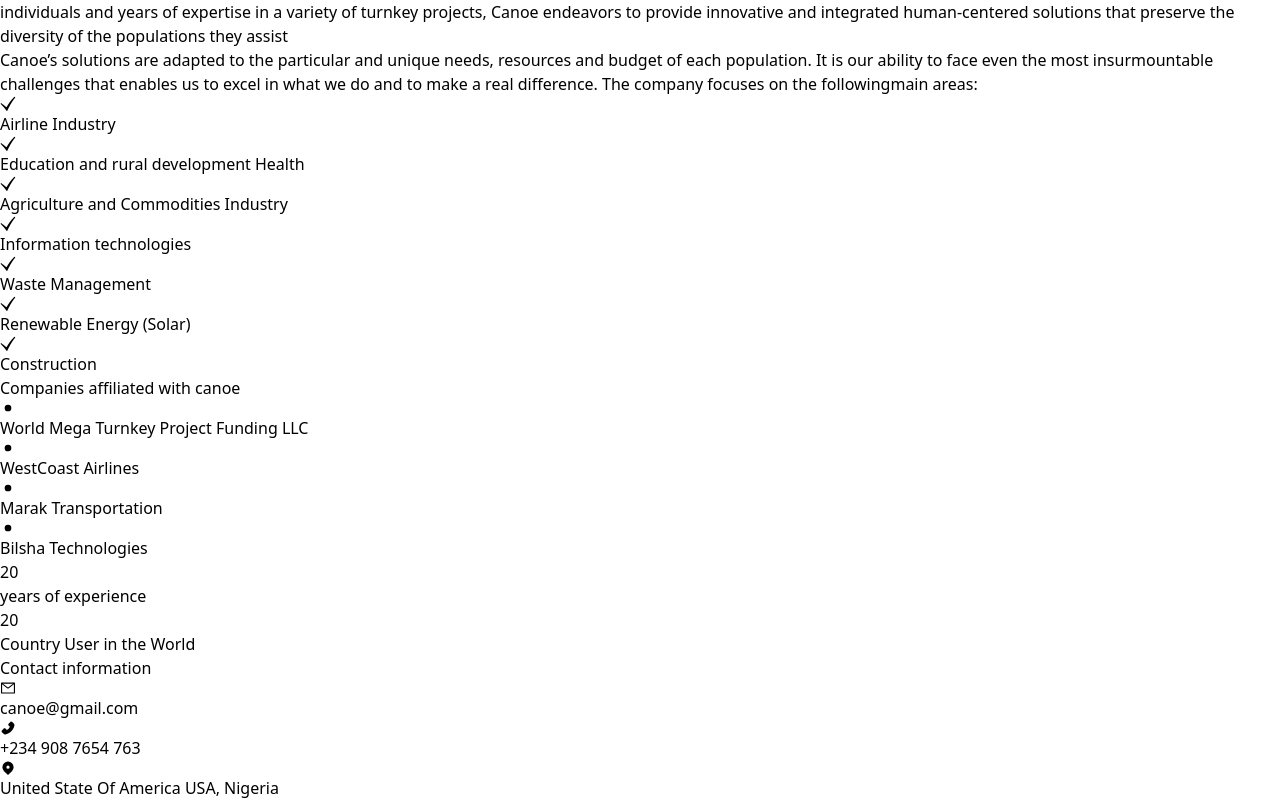
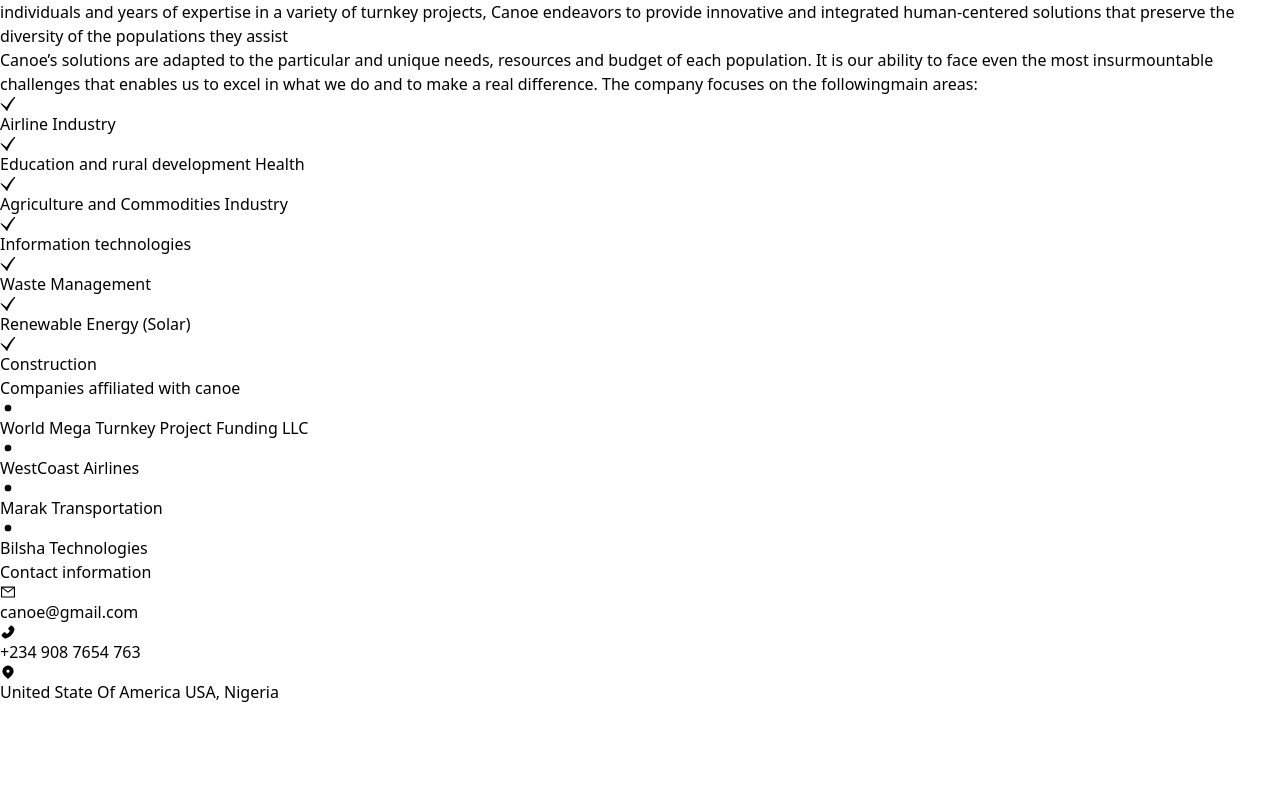
Before and after one commit to DesmondNzubechi/Canoe-company-, a React (Vite) app: page / in a window 1280 px wide. Shown: the part 569-1369 px from the top of the page. After the commit the page ends 1273 px from the top, so only its background shows below. Built offline with nearby package versions, Linux system fonts and the light colour scheme.

Commit message:
new change

```diff
--- a/src/pages/Home/Home.jsx
+++ b/src/pages/Home/Home.jsx
@@ -102,7 +102,7 @@
                         </ul>
                 </div>
                 <div className="flex items-start md:flex-row-reverse justify-between flex-col gap-5">
-                <div className="flex flex-col gap-2">
+                {/*<div className="flex flex-col gap-2">
                     <div className="flex flex-row gap-2">
                     <p className="text-slate-50 font-bold text-[25px">20</p>
                     <span className="w-[2px] text-slate-200 bg-slate-400  "> </span>
@@ -113,7 +113,7 @@
                     <span className="w-[2px] text-slate-200 bg-slate-400  "> </span>
                             <p className="text-slate-50 text-[15px] font-semibold capitalize md:text-[18px]"> Country User in the World</p>
                         </div>
-                    </div>
+</div>*/}
                     <ul className="flex-col flex gap-2">
                 <h1 className="font-bold text-white uppercase text-[15px] md:text-[20px]">Contact information</h1>
 
```
